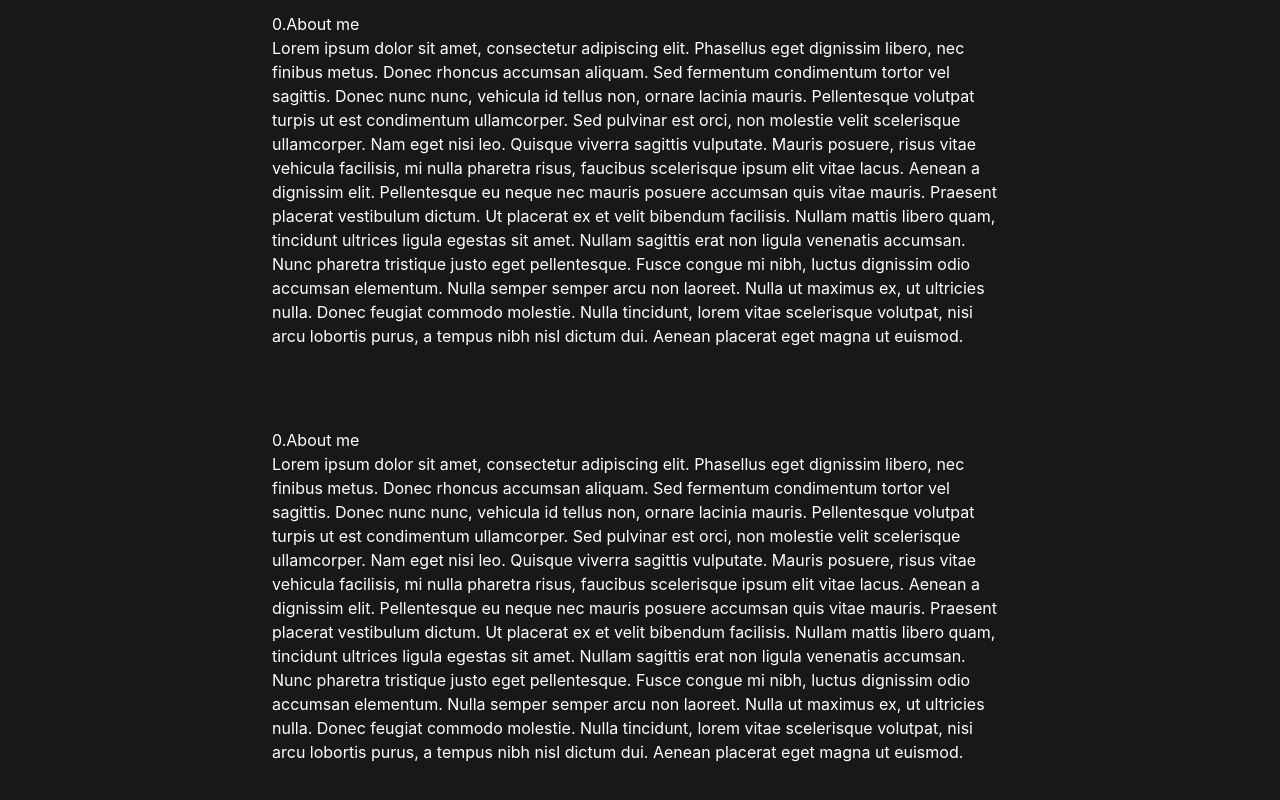
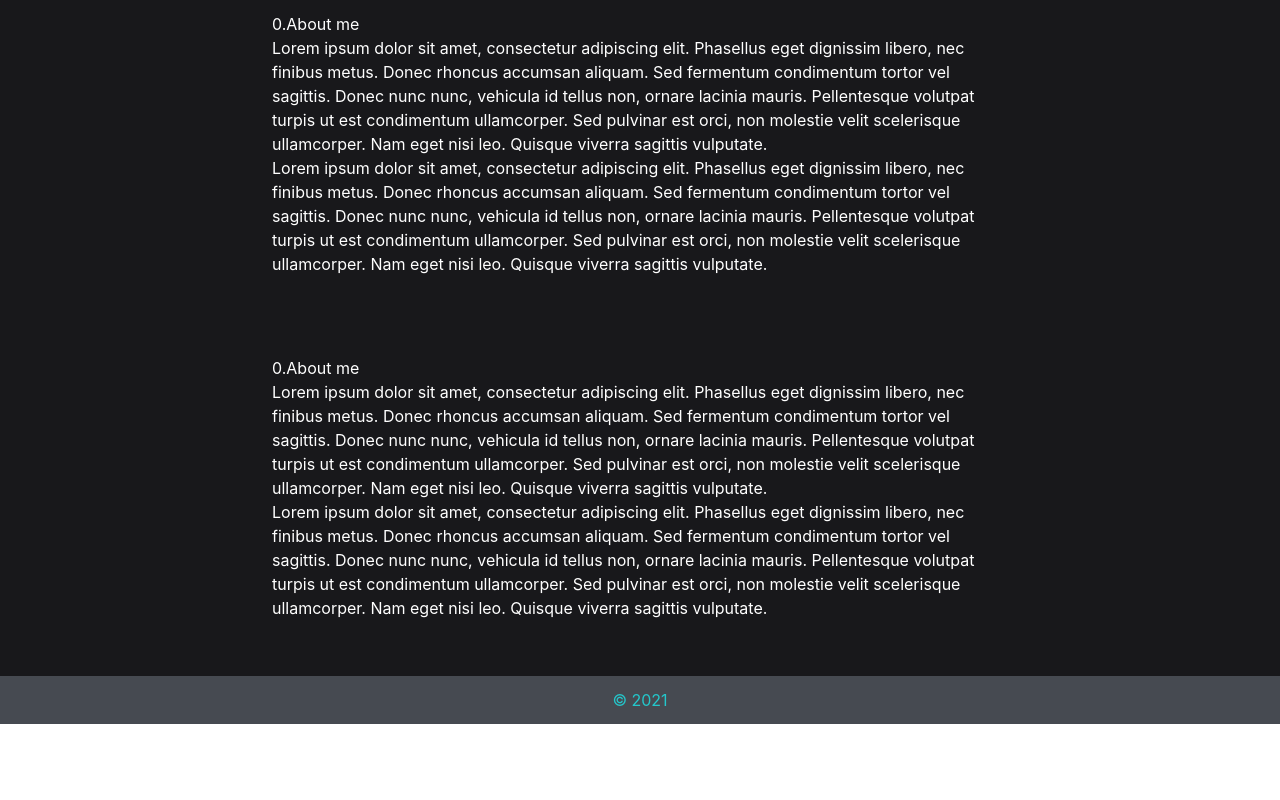
Before and after one commit to jwwang2003/junweiwang.me, a Next.js app: page / in a window 1280 px wide. Shown: the part 416-1216 px from the top of the page. After the commit the page ends 1140 px from the top, so only its background shows below. Built offline with nearby package versions, Linux system fonts and the light colour scheme.

Commit message:
fixed linting

```diff
--- a/components/Footer.js
+++ b/components/Footer.js
@@ -1,5 +1,3 @@
-import SocialMedia from './SocialMedia';
-
 export default function Footer() {
   return (
     <footer
--- a/components/Nav.js
+++ b/components/Nav.js
@@ -20,13 +20,10 @@ export default function Nav({ className, routes }) {
         style={{ backgroundColor: '#24C7CB' }}
       >
         <h1 className="font-light text-center sm:mr-auto">Jun Wei Wang</h1>
-        <Link href="/auth" passHref>
-          <a className={`${isActiveLink('/auth', router.pathname) ? 'text-white ring-white' : 'text-gray-300'} px-2 ring-1 ring-gray-200 opacity-0 hover:opacity-100 transition-opacity duration-150`}>Auth</a>
-        </Link>
         <div className="flex flex-row justify-center sm:justify-normal">
           {routes.map(({ name, href }) => (
             <Link key={href} href={href} passHref>
-              <a className={`${isActiveLink(href, router.pathname) ? 'text-white' : 'text-gray-300'} px-4 transition-color duration-150`}>
+              <a href={href} className={`${isActiveLink(href, router.pathname) ? 'text-white' : 'text-gray-300'} px-4 transition-color duration-150`}>
                 {name}
               </a>
             </Link>
--- a/components/UI/Button.js
+++ b/components/UI/Button.js
@@ -1,11 +1,14 @@
 import propTypes from 'prop-types';
 
-export default function Button({ children, className, ...args }) {
+export default function Button({
+  children, className, ...args
+}) {
   return (
     <button
-      {...args}
+      type="button"
       className={`${className} inline-block px-6 py-2.5 text-white font-medium text-base leading-tight uppercase shadow-md hover:bg-blue-700 hover:shadow-lg focus:bg-blue-700 focus:shadow-lg focus:outline-none focus:ring-0 active:bg-blue-800 active:shadow-lg transition duration-150 ease-in-out`}
       style={{ backgroundColor: '#24C7CB' }}
+      {...args}
     >
       { children }
     </button>
--- a/package.json
+++ b/package.json
@@ -23,6 +23,7 @@
     "react-toastify": "^8.1.0"
   },
   "devDependencies": {
+    "@next/eslint-plugin-next": "^12.0.7",
     "autoprefixer": "^10.4.0",
     "eslint": "^8.6.0",
     "eslint-config-airbnb": "^19.0.4",
--- a/pages/api/authenticate.js
+++ /dev/null
@@ -1,26 +0,0 @@
-import dotenv from 'dotenv';
-import jwt from 'jsonwebtoken';
-import Redis from 'ioredis';
-
-dotenv.config();
-
-function generateAccessToken() {
-  return jwt.sign(new Date.toString(), process.env.TOKEN_SECRET, { expiresIn: '24h', algorithm: 'hs256' });
-}
-
-function verifyAccessToken(token) {
-  return jwt.verify(token, process.env.TOKEN_SECRET);
-}
-
-const redis = new Redis(process.env.REDIS_URL);
-
-export default function handler(req, res) {
-  if (req.method !== 'POST') return res.status(405).end(`Method ${req.method} Not Allowed`);
-  return res.status(200).json({ name: 'John Doe' });
-  switch (req.method) {
-    case 'POST':
-      return authenticate();
-    default:
-      return res.status(405).end(`Method ${req.method} Not Allowed`);
-  }
-}
--- a/pages/auth.js
+++ /dev/null
@@ -1,27 +0,0 @@
-import { AiOutlineRight } from 'react-icons/ai';
-import Layout from '../components/Layout';
-import Input from '../components/UI/Input';
-import Button from '../components/UI/Button';
-
-export default function Auth() {
-  return (
-    <Layout>
-      <div className="flex justify-center">
-        <form action="/authenticate" method="POST">
-          <div className="flex flex-col mt-8 w-2/3 sm:w-96">
-            <Input
-              id="examplePassword0"
-              type="password"
-              autoComplete="name"
-              required
-              placeholder="Access key 🔑"
-            />
-            <Button type="submit">
-              <AiOutlineRight />
-            </Button>
-          </div>
-        </form>
-      </div>
-    </Layout>
-  );
-}
--- a/pages/index.js
+++ b/pages/index.js
@@ -18,7 +18,7 @@ export default function Home() {
             <Button className="w-min">Resume</Button>
           </div>
           <div className="test">
-            <img src="/me1.jpeg" width="200px" />
+            <img src="/me1.jpeg" width="200px" alt="A portrait of me" />
           </div>
         </Section>
         <Section>
@@ -28,9 +28,22 @@ export default function Home() {
             <div className="flex flex-row w-auto h-px bg-white" />
           </span>
           <p>
-            Lorem ipsum dolor sit amet, consectetur adipiscing elit. Phasellus eget dignissim libero, nec finibus metus. Donec rhoncus accumsan aliquam. Sed fermentum condimentum tortor vel sagittis. Donec nunc nunc, vehicula id tellus non, ornare lacinia mauris. Pellentesque volutpat turpis ut est condimentum ullamcorper. Sed pulvinar est orci, non molestie velit scelerisque ullamcorper. Nam eget nisi leo. Quisque viverra sagittis vulputate. Mauris posuere, risus vitae vehicula facilisis, mi nulla pharetra risus, faucibus scelerisque ipsum elit vitae lacus.
-
-            Aenean a dignissim elit. Pellentesque eu neque nec mauris posuere accumsan quis vitae mauris. Praesent placerat vestibulum dictum. Ut placerat ex et velit bibendum facilisis. Nullam mattis libero quam, tincidunt ultrices ligula egestas sit amet. Nullam sagittis erat non ligula venenatis accumsan. Nunc pharetra tristique justo eget pellentesque. Fusce congue mi nibh, luctus dignissim odio accumsan elementum. Nulla semper semper arcu non laoreet. Nulla ut maximus ex, ut ultricies nulla. Donec feugiat commodo molestie. Nulla tincidunt, lorem vitae scelerisque volutpat, nisi arcu lobortis purus, a tempus nibh nisl dictum dui. Aenean placerat eget magna ut euismod.
+            Lorem ipsum dolor sit amet, consectetur adipiscing elit.
+            Phasellus eget dignissim libero, nec finibus metus. Donec rhoncus accumsan aliquam.
+            Sed fermentum condimentum tortor vel sagittis.
+            Donec nunc nunc, vehicula id tellus non, ornare lacinia mauris.
+            Pellentesque volutpat turpis ut est condimentum ullamcorper.
+            Sed pulvinar est orci, non molestie velit scelerisque ullamcorper.
+            Nam eget nisi leo. Quisque viverra sagittis vulputate.
+          </p>
+          <p>
+            Lorem ipsum dolor sit amet, consectetur adipiscing elit.
+            Phasellus eget dignissim libero, nec finibus metus. Donec rhoncus accumsan aliquam.
+            Sed fermentum condimentum tortor vel sagittis.
+            Donec nunc nunc, vehicula id tellus non, ornare lacinia mauris.
+            Pellentesque volutpat turpis ut est condimentum ullamcorper.
+            Sed pulvinar est orci, non molestie velit scelerisque ullamcorper.
+            Nam eget nisi leo. Quisque viverra sagittis vulputate.
           </p>
         </Section>
         <Section>
@@ -40,9 +53,22 @@ export default function Home() {
             <div className="flex flex-row w-auto h-px bg-white" />
           </span>
           <p>
-            Lorem ipsum dolor sit amet, consectetur adipiscing elit. Phasellus eget dignissim libero, nec finibus metus. Donec rhoncus accumsan aliquam. Sed fermentum condimentum tortor vel sagittis. Donec nunc nunc, vehicula id tellus non, ornare lacinia mauris. Pellentesque volutpat turpis ut est condimentum ullamcorper. Sed pulvinar est orci, non molestie velit scelerisque ullamcorper. Nam eget nisi leo. Quisque viverra sagittis vulputate. Mauris posuere, risus vitae vehicula facilisis, mi nulla pharetra risus, faucibus scelerisque ipsum elit vitae lacus.
-
-            Aenean a dignissim elit. Pellentesque eu neque nec mauris posuere accumsan quis vitae mauris. Praesent placerat vestibulum dictum. Ut placerat ex et velit bibendum facilisis. Nullam mattis libero quam, tincidunt ultrices ligula egestas sit amet. Nullam sagittis erat non ligula venenatis accumsan. Nunc pharetra tristique justo eget pellentesque. Fusce congue mi nibh, luctus dignissim odio accumsan elementum. Nulla semper semper arcu non laoreet. Nulla ut maximus ex, ut ultricies nulla. Donec feugiat commodo molestie. Nulla tincidunt, lorem vitae scelerisque volutpat, nisi arcu lobortis purus, a tempus nibh nisl dictum dui. Aenean placerat eget magna ut euismod.
+            Lorem ipsum dolor sit amet, consectetur adipiscing elit.
+            Phasellus eget dignissim libero, nec finibus metus. Donec rhoncus accumsan aliquam.
+            Sed fermentum condimentum tortor vel sagittis.
+            Donec nunc nunc, vehicula id tellus non, ornare lacinia mauris.
+            Pellentesque volutpat turpis ut est condimentum ullamcorper.
+            Sed pulvinar est orci, non molestie velit scelerisque ullamcorper.
+            Nam eget nisi leo. Quisque viverra sagittis vulputate.
+          </p>
+          <p>
+            Lorem ipsum dolor sit amet, consectetur adipiscing elit.
+            Phasellus eget dignissim libero, nec finibus metus. Donec rhoncus accumsan aliquam.
+            Sed fermentum condimentum tortor vel sagittis.
+            Donec nunc nunc, vehicula id tellus non, ornare lacinia mauris.
+            Pellentesque volutpat turpis ut est condimentum ullamcorper.
+            Sed pulvinar est orci, non molestie velit scelerisque ullamcorper.
+            Nam eget nisi leo. Quisque viverra sagittis vulputate.
           </p>
         </Section>
       </div>
```
Also changed, not shown: .eslintrc.json, 1 other file (tests, documents, lock files or other folders).
